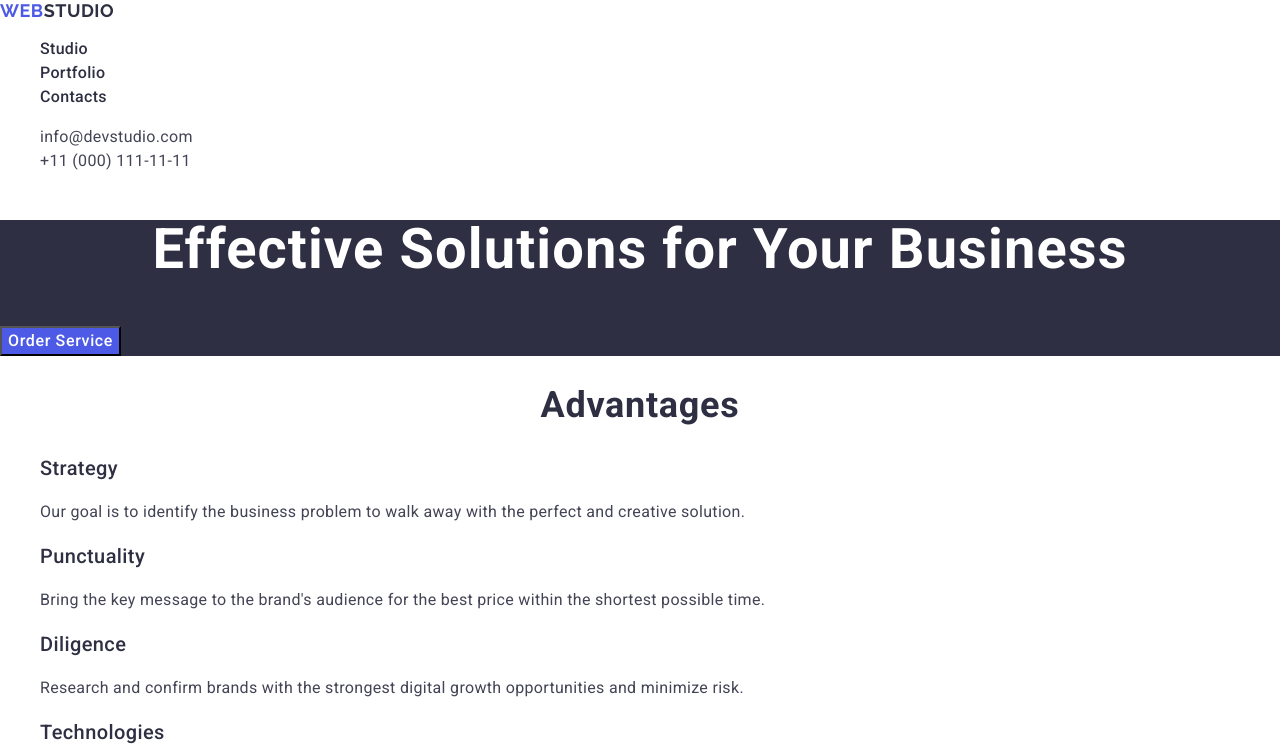
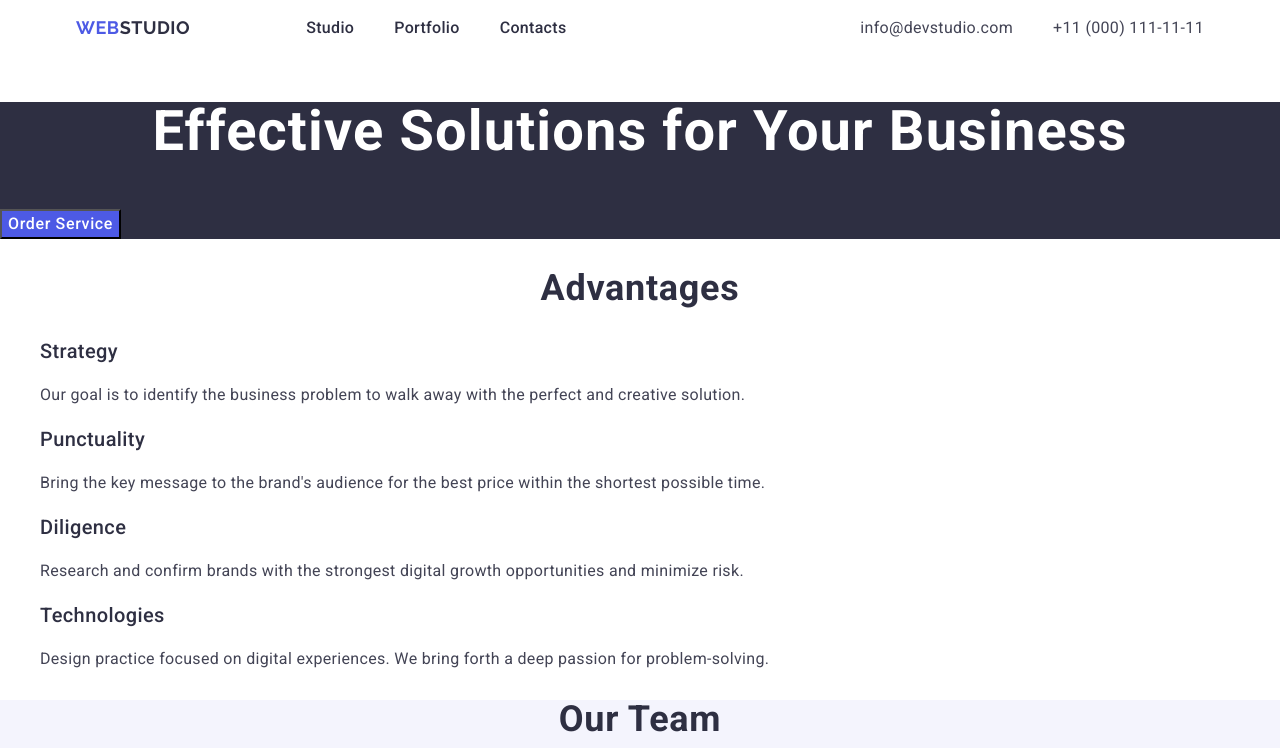
Before and after one commit to kristinka-skl/goit-markup-hw-03, a plain HTML site: page index.html in a window 1280 px wide. Shown: the top 748 px of the page. Drawn offline with nearby package versions, Linux system fonts and the light colour scheme.

Commit message:
style header

```diff
--- a/css/styles.css
+++ b/css/styles.css
@@ -14,6 +14,13 @@ ul {
 
 .header {
     background: #fff;
+}
+.container {
+    width: 1158px;
+    margin-right: auto;
+    margin-left: auto;
+    padding-right: 15px;
+    padding-left: 15px;
 }
 .logo {
     font-family: Raleway, sans-serif;
@@ -50,7 +57,23 @@ ul {
 .contacts:focus {
     color: #404bbf;
 }
-
+.header-container {
+    display: flex;
+    justify-content: space-between;
+}
+.header-logo-and-nav-link {
+    display: flex;
+    align-items: center;
+    gap: 76px;
+}
+.nav {
+    display: flex;
+    gap: 40px;
+}
+.contact-us-list {
+    display: flex;
+    gap: 40px;
+}
 /* main */
 
 .main {
--- a/index.html
+++ b/index.html
@@ -18,19 +18,21 @@
   <body>
 
     <header class="header">
-          <nav>
+          <div class="container header-container">
+            <nav class="header-logo-and-nav-link">
               <a href="./index.html" class="logo">Web<span class="header-accent">Studio</span></a>
-        <ul>
+                <ul class="nav">
             <li><a href="./index.html" class="nav-link">Studio</a></li>
             <li><a href="" class="nav-link">Portfolio</a></li>
             <li><a href="" class="nav-link">Contacts</a></li>
                 </ul>
             </nav>
             <address class="contact-us">
-        <ul>
+                <ul class="contact-us-list">
             <li><a href="mailto:info@devstudio.com" class="contacts">info@devstudio.com</a></li>
             <li><a href="tel:+110001111111" class="contacts">+11 (000) 111-11-11</a></li>
                 </ul>
+          </div>
       </address>
     </header>
 
```
Lines whose indentation alone changed are shown as unchanged.
